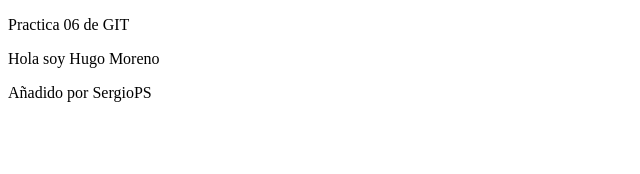
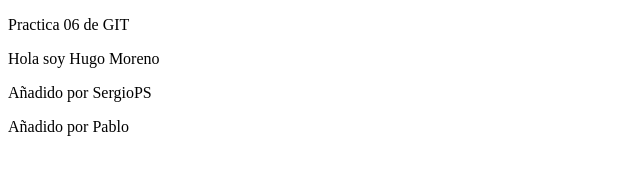
Before and after one commit to SergioPS-TajamarAI/PR_06, a plain HTML site: page index.html in a window 1280 px wide. Shown: the whole page, without its empty margins (0-640 px from the left). Drawn offline with Linux system fonts and the light colour scheme.

Commit message:
mensaje de pablo

```diff
--- a/index.html
+++ b/index.html
@@ -7,6 +7,7 @@
     <p>Practica 06 de GIT</p>
     <p> Hola soy Hugo Moreno </p>
     <p>Añadido por SergioPS</p>
+    <p>Añadido por Pablo</p>
 </head>
 <body>
 
```
